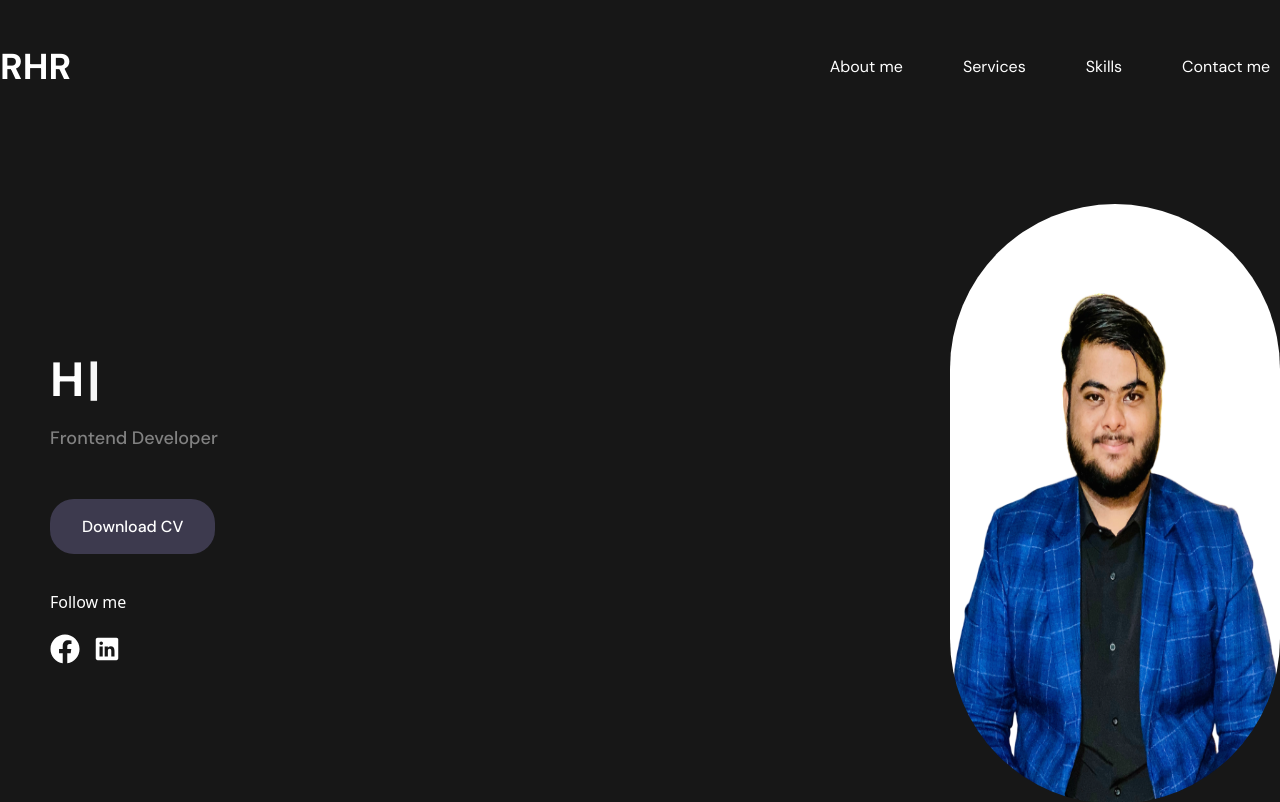
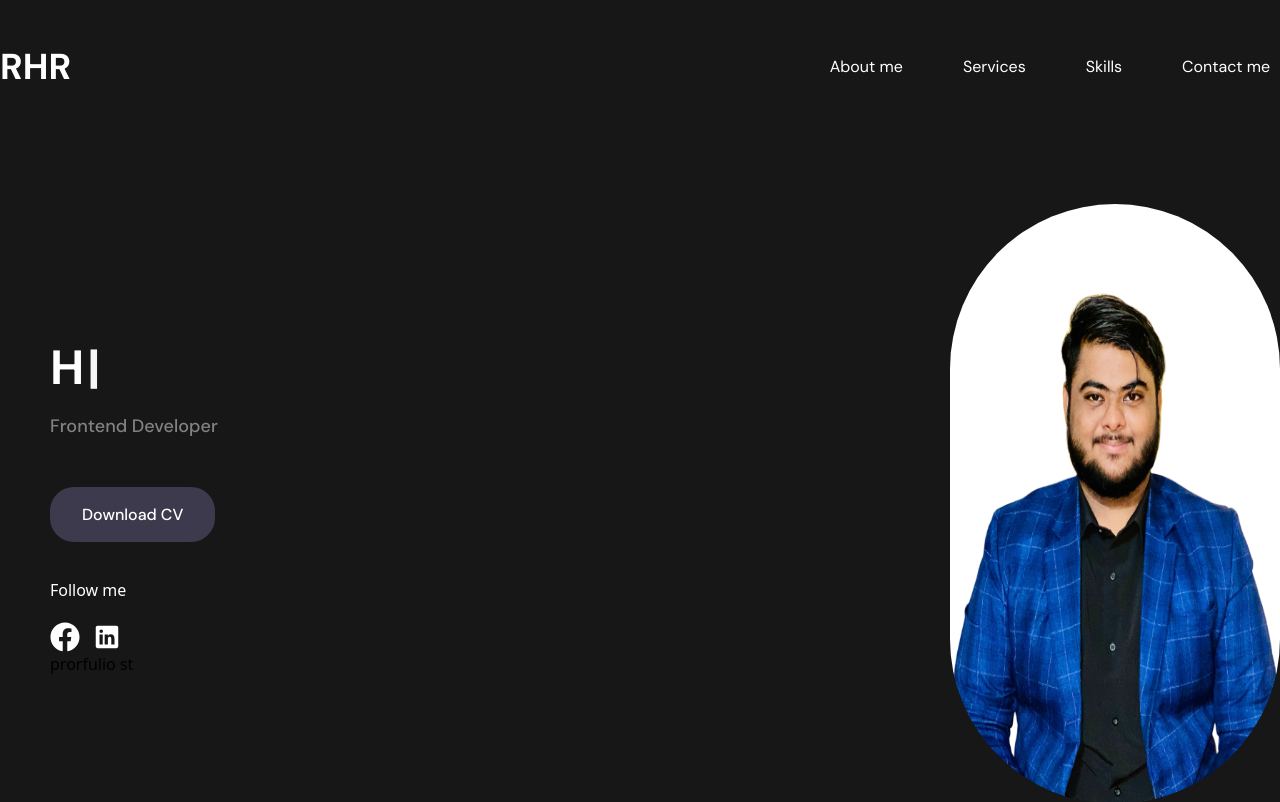
Before and after one commit to Rakib-Hassan-web/Portfulio-for-me, a React (Vite) app: page / in a window 1280 px wide. Shown: the top 802 px of the page. Built offline with nearby package versions, Linux system fonts and the light colour scheme.

Commit message:
portfolio st

```diff
--- a/src/assets/Pages/Banner.jsx
+++ b/src/assets/Pages/Banner.jsx
@@ -47,7 +47,7 @@ return (
 
                     </div>
 
-
+<h2>prorfulio st</h2>
                 </div>
                 </div>
 
```
